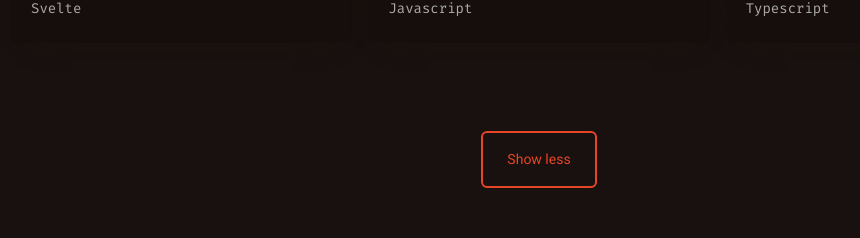
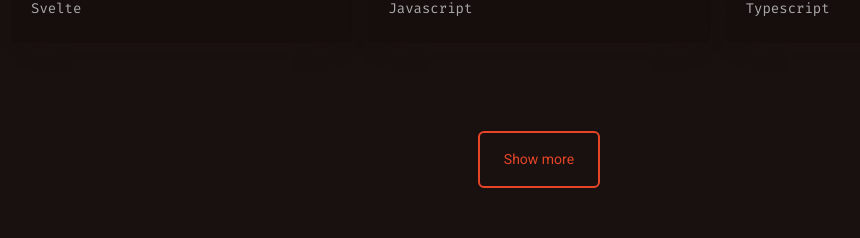
Before and after one commit to Sillen00/Portfolio_CV, a Next.js app: page / in a window 1280 px wide. Shown: the part 4620-4858 px from the top of the page, without its empty margins (101-961 px from the left). Built offline with nearby package versions, Linux system fonts and the light colour scheme.

Commit message:
show less / more miss och nowrap?

```diff
--- a/app/containers/home-page/About.tsx
+++ b/app/containers/home-page/About.tsx
@@ -31,7 +31,7 @@
     <FadeInSection>
       <section className='max-w-screen-lg mx-auto pt-32 pb-28 px-6 md:px-28' id='about'>
         <h3 className={twMerge(css.line, "flex text-nowrap items-center relative mb-8")}>
-          <span className='fira text-secondary-color text-2xl mr-4'>01. </span>
+          <span className='fira text-secondary-color text-2xl mr-4 text-nowrap'>01. </span>
           {/* About Me */}
           {t("about.aboutMe")}
         </h3>
--- a/app/containers/home-page/Portfolio.tsx
+++ b/app/containers/home-page/Portfolio.tsx
@@ -136,7 +136,7 @@
         onKeyDown={event => handleKeyDown(event, showAllProjects)}
       >
         <OrangeOutlineBtn className='px-6 py-4 rounded-md'>
-          {showAllProjects ? t("portfolio.showMore") : t("portfolio.showLess")}
+          {showAllProjects ? t("portfolio.showLess") : t("portfolio.showMore")}
           {/* t("portfolio.showLess") */}
           {/* t("portfolio.showMore") */}
         </OrangeOutlineBtn>
```
